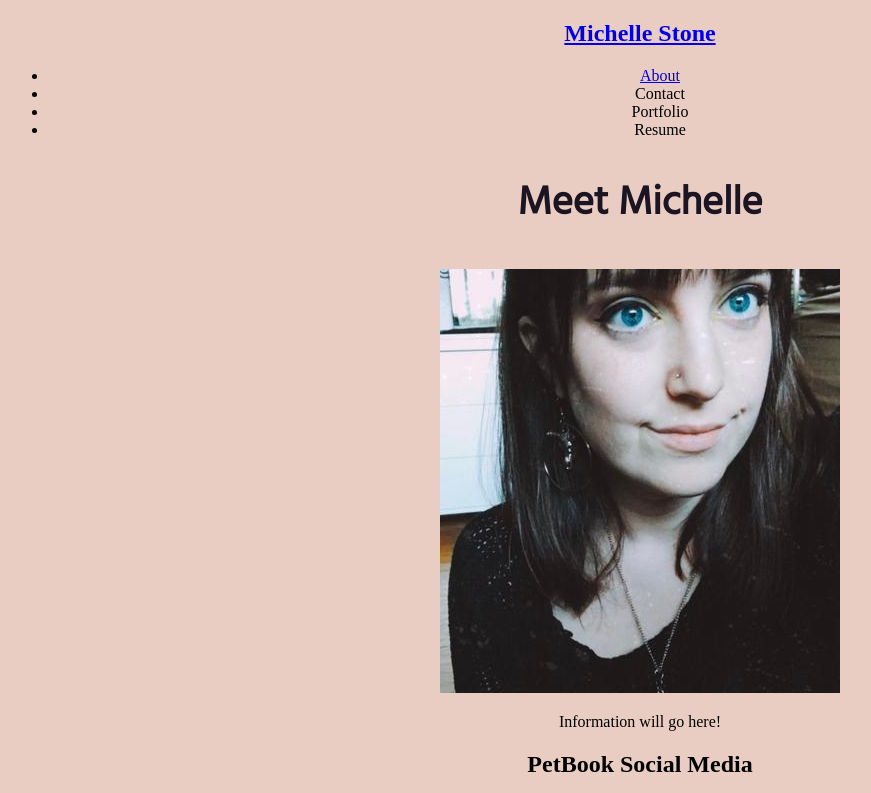
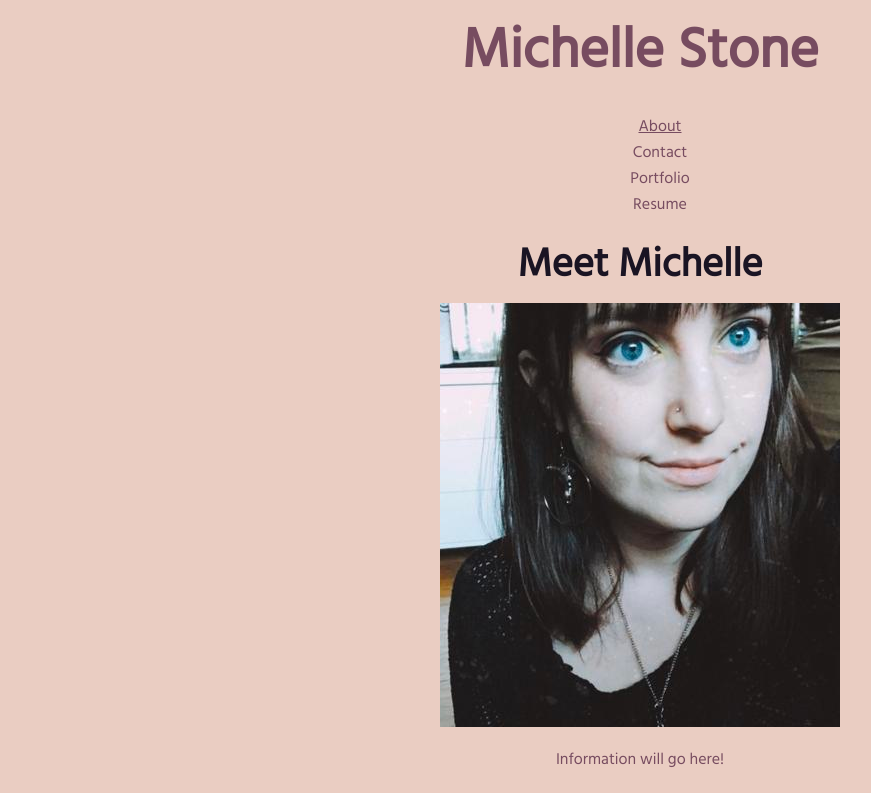
Before and after one commit to shellyst/michelle-stone-react-portfolio, a React (Create React App) app: page / in a window 1280 px wide. Shown: the top 793 px of the page, without its empty margins (0-871 px from the left). Built offline with nearby package versions, Linux system fonts and the light colour scheme; some icons are missing.

Commit message:
Added some styling and CSS to better organize the outline of project.

```diff
--- a/src/App.css
+++ b/src/App.css
@@ -16,9 +16,29 @@ main {
   --accent: #b75d69;
 }
 
+h1,
+h2,
+h3 {
+  font-family: "Heebo", sans-serif;
+  margin: 5px 0;
+  color: var(--secondy);
+}
+
+p,
+span,
+a {
+  font-family: "Hind", sans-serif;
+  color: var(--tertiary);
+}
+
 body {
   background-color: #eacdc2;
   text-align: center;
+}
+
+.name-header {
+  font-size: 3.5rem;
+  text-decoration: none;
 }
 
 .navbar {
@@ -37,3 +57,15 @@ body {
 .icon {
   color: var(--primary);
 }
+
+li {
+  list-style: none;
+}
+
+nav li {
+  cursor: pointer;
+}
+
+nav a:hover {
+  text-decoration: none;
+}
--- /dev/null
+++ b/src/components/Contact/index.js
@@ -0,0 +1,5 @@
+import React from "react";
+
+function ContactForm() {}
+
+export default ContactForm;
--- a/src/components/Nav/index.js
+++ b/src/components/Nav/index.js
@@ -20,7 +20,9 @@ function Nav() {
   return (
     <header>
       <h2>
-        <a href="/">Michelle Stone</a>
+        <a className="name-header" href="/">
+          Michelle Stone
+        </a>
       </h2>
       <nav>
         <ul className="flex-row">
@@ -32,7 +34,9 @@ function Nav() {
           </li>
           {categories.map((category) => (
             <li key={category.name}>
-                  <span onClick={() => categorySelected(category.name)}>{category.name}</span>
+              <span onClick={() => categorySelected(category.name)}>
+                {category.name}
+              </span>
             </li>
           ))}
         </ul>
```
